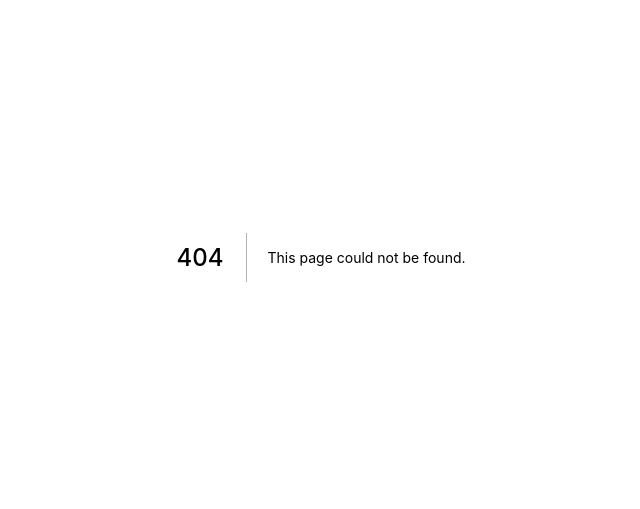
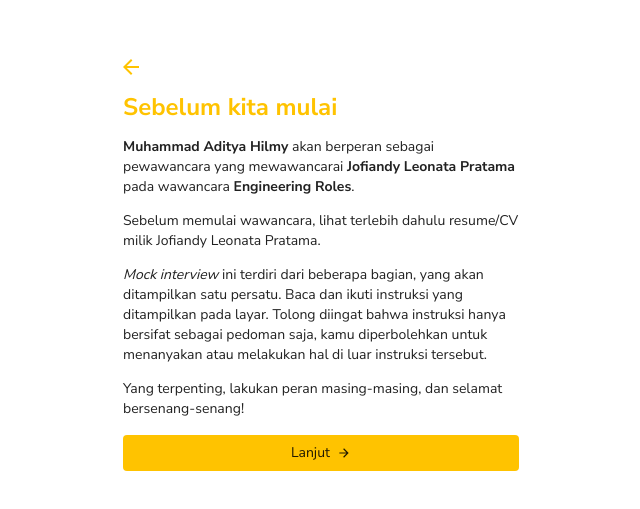
Before and after one commit to hmif-itb/mint, a Next.js app: page /confirm in a window 1280 px wide. Before the commit this address had no page. Shown: the part 143-652 px from the top of the page, without its empty margins (319-959 px from the left). Built offline with nearby package versions, Linux system fonts and the light colour scheme.

Commit message:
Add confirm page

```diff
--- a/package.json
+++ b/package.json
@@ -22,6 +22,7 @@
   "homepage": "https://github.com/hmif-itb/mint#readme",
   "dependencies": {
     "@material-ui/core": "^4.8.0",
+    "@material-ui/icons": "^4.5.1",
     "next": "^9.1.6",
     "react": "^16.12.0",
     "react-dom": "^16.12.0"
--- /dev/null
+++ b/pages/confirm.tsx
@@ -0,0 +1,52 @@
+import React from 'react';
+import Container from "@material-ui/core/Container/Container";
+import Box from "@material-ui/core/Box/Box";
+import IconButton from "@material-ui/core/IconButton/IconButton";
+import ArrowBackIcon from "@material-ui/icons/ArrowBack";
+import ArrowForwardIcon from "@material-ui/icons/ArrowForward";
+import Typography from "@material-ui/core/Typography/Typography";
+import Button from "@material-ui/core/Button/Button";
+
+export default class ConfirmPage extends React.Component {
+    render() {
+        return (
+            <div>
+                <Container maxWidth="xs">
+                    <Box display="flex" flexDirection="column" justifyContent="center" style={{minHeight: '100vh'}} pt={3} pb={3}>
+                        <Box>
+                            <Box ml={-2}>
+                                <IconButton aria-label="delete" size="medium" color="primary" href="/">
+                                    <ArrowBackIcon fontSize="inherit" />
+                                </IconButton>
+                            </Box>
+                            <Typography variant="h5" color="primary" style={{fontWeight: 600}}>
+                                Sebelum kita mulai
+                            </Typography>
+                            <p>
+                                <b>Muhammad Aditya Hilmy</b> akan berperan sebagai pewawancara yang mewawancarai <b>Jofiandy Leonata Pratama</b> pada wawancara <b>Engineering Roles</b>.
+                            </p>
+                            <p>
+                                Sebelum memulai wawancara, lihat terlebih dahulu resume/CV milik Jofiandy Leonata Pratama.
+                            </p>
+                            <p>
+                                <i>Mock interview</i> ini terdiri dari beberapa bagian, yang akan ditampilkan satu persatu.
+                                Baca dan ikuti instruksi yang ditampilkan pada layar.
+                                Tolong diingat bahwa instruksi hanya bersifat sebagai pedoman saja, kamu diperbolehkan untuk menanyakan atau melakukan hal di luar instruksi tersebut.
+                            </p>
+                            <p>
+                                Yang terpenting, lakukan peran masing-masing, dan selamat bersenang-senang!
+                            </p>
+                            <Box mt={2}>
+                                <Button variant="contained" color="primary" style={{width: '100%', textTransform: 'none'}} disableElevation>
+                                    Lanjut
+                                    &nbsp;
+                                    <ArrowForwardIcon fontSize="inherit" />
+                                </Button>
+                            </Box>
+                        </Box>
+                    </Box>
+                </Container>
+            </div>
+        );
+    }
+}
--- a/pages/index.tsx
+++ b/pages/index.tsx
@@ -11,7 +11,7 @@ type MyState = {
     count: number; // like this
 };
 
-export default class App extends React.Component<MyState> {
+export default class WelcomePage extends React.Component<MyState> {
     state: MyState = {
         // optional second annotation for better type inference
         count: 5
@@ -56,8 +56,8 @@ export default class App extends React.Component<MyState> {
                                 </Select>
                             </Box>
                         </Box>
-                        <Box mt={3}>
-                            <Button variant="contained" color="primary" style={{width: '100%', textTransform: 'none'}}>
+                        <Box mt={4}>
+                            <Button variant="contained" color="primary" style={{width: '100%', textTransform: 'none'}} disableElevation href="/confirm">
                                 Lanjut
                             </Button>
                         </Box>
```
Also changed, not shown: 1 other file (tests, documents, lock files or other folders).
